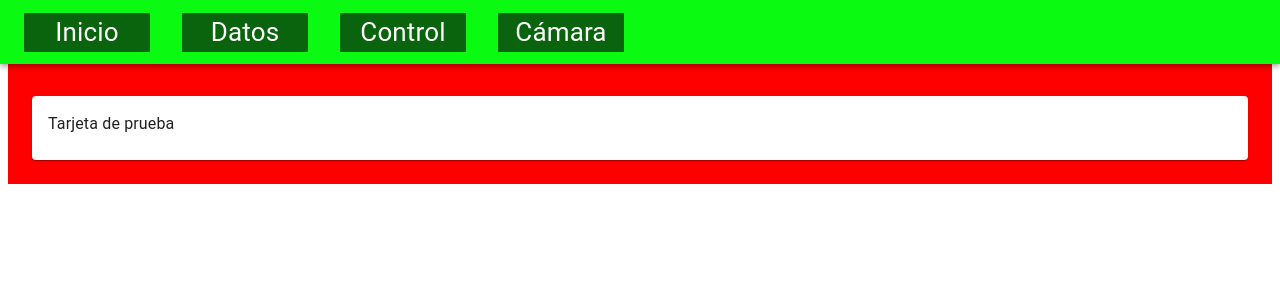
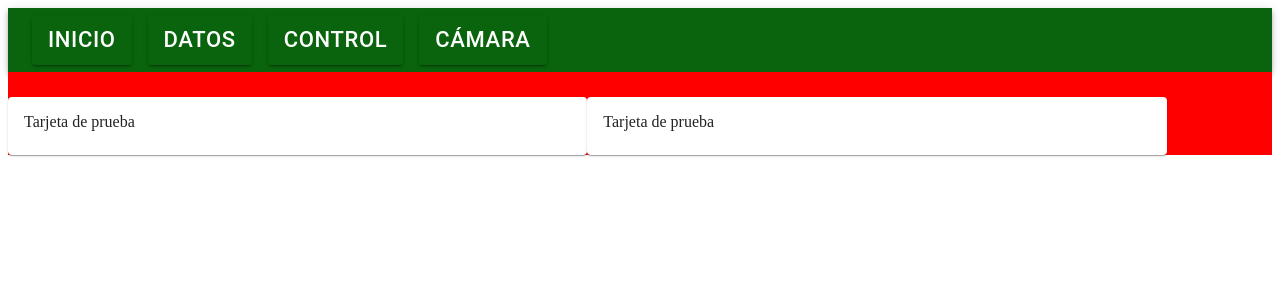
Before and after one commit to dcontt00/arq, a React (Create React App) app in the folder frontend/: page /home in a window 1280 px wide. Shown: the top 300 px of the page. Built offline with nearby package versions, Linux system fonts and the light colour scheme.

Commit message:
Cambios en home para adaptar los gráficos

```diff
--- a/frontend/src/App.js
+++ b/frontend/src/App.js
@@ -9,13 +9,11 @@ export default function App(){
   return(
     <ThemeProvider theme={theme}>
       <Router>
-        <div>
           <Routes>
             <Route path='/' element={<Navigate to='/login' />}></Route>
             <Route path='/login' element={<Login />}></Route>
             <Route path='/home' element={<Home />}></Route>
           </Routes>
-        </div>
       </Router>
     </ThemeProvider>
   );
--- a/frontend/src/pages/home.js
+++ b/frontend/src/pages/home.js
@@ -1,33 +1,38 @@
 import * as React from 'react';
 import AppBar from '@mui/material/AppBar';
-import Box from '@mui/material/Box';
 import Toolbar from '@mui/material/Toolbar';
 import Grid from '@mui/material/Grid';
 import { CardContent, Typography } from '@mui/material';
 import Card from '@mui/material/Card';
+import Stack from '@mui/material/Stack';
+import Button from '@mui/material/Button';
 
 export default function Home(){
 
     return (
-        <Box sx={{display:'flex'}}>
+        <div>
             {/*Barra del Menu*/}
-            <AppBar><Typography color="white">
+            <AppBar position="static"><Typography color="white">
                 <Toolbar>
-                <Grid container spacing={4}>
-                    <Grid item xs={1.5}><Box sx={{backgroundColor:'#0A640D', textAlign:'center',fontSize:'26'}}>Inicio</Box></Grid>
-                    <Grid item xs={1.5}><Box sx={{backgroundColor:'#0A640D', textAlign:'center',fontSize:'26'}}>Datos</Box></Grid>
-                    <Grid item xs={1.5}><Box sx={{backgroundColor:'#0A640D', textAlign:'center',fontSize:'26'}}>Control</Box></Grid>
-                    <Grid item xs={1.5}><Box sx={{backgroundColor:'#0A640D', textAlign:'center',fontSize:'26'}}>Cámara</Box></Grid>
-                </Grid>
+                    {/*0CA712*/}
+                    <Stack spacing={2} direction="row">
+                        <Button variant="contained" sx={{fontSize:'22'}}>Inicio</Button>
+                        <Button variant="contained" sx={{fontSize:'22'}}>Datos</Button>
+                        <Button variant="contained" sx={{fontSize:'22'}}>Control</Button>
+                        <Button variant="contained" sx={{fontSize:'22'}}>Cámara</Button>
+                    </Stack>
                 </Toolbar>
             </Typography></AppBar>
 
             {/*Parte de las Graficas*/}
-            <Box sx={{p:3, width:'100%', backgroundColor:'red'}}><Typography>
-                <Toolbar/>
-                <Card><CardContent>Tarjeta de prueba</CardContent></Card>
-            </Typography></Box>
-
-        </Box>
+            <Grid container sx={{paddingTop:"2%",backgroundColor:'red'}}>
+                <Grid item lg={5.5}>
+                    <Card><CardContent>Tarjeta de prueba</CardContent></Card>
+                </Grid>
+                <Grid item lg={5.5}>
+                    <Card><CardContent>Tarjeta de prueba</CardContent></Card>
+                </Grid>
+            </Grid>
+        </div>
     );
 }
--- a/frontend/src/theme.js
+++ b/frontend/src/theme.js
@@ -3,7 +3,7 @@ import { createTheme } from '@mui/material/styles';
 const theme = createTheme({
   palette: {
     primary: {
-      main: '#0BFA12'
+      main: '#0A640D'
     }
   },
 
```
